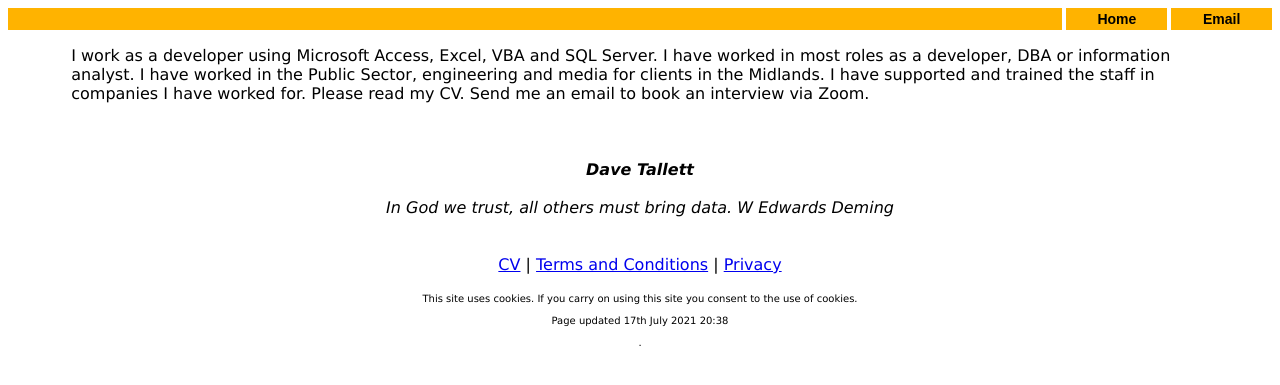
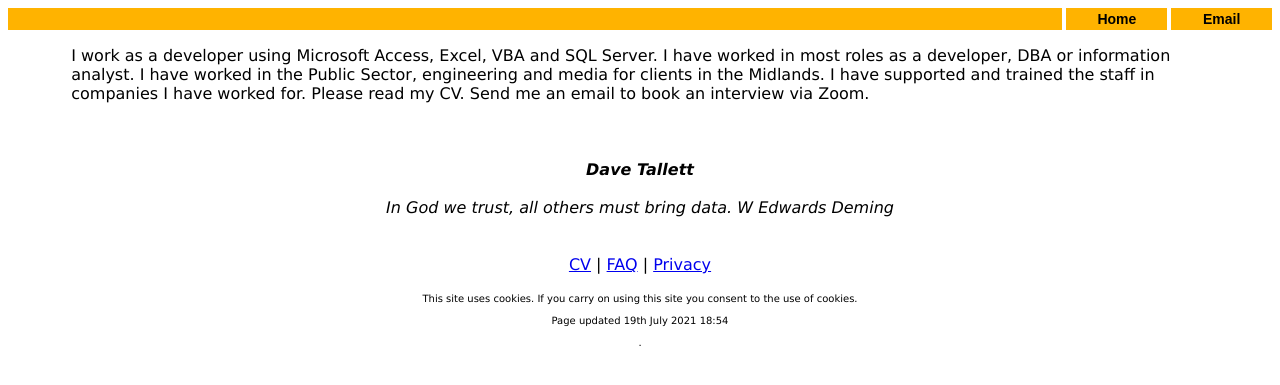
Before and after one commit to DaveTallett26/davetallett26.github.io, a Jekyll site: the page indexa.html, which Jekyll copies as it is, in a window 1280 px wide. Shown: the top 385 px of the page. Built offline with Jekyll 4.4.1, drawn with Linux system fonts in a browser that asks for light colours.

Commit message:
update indexa

```diff
--- a/indexa.html
+++ b/indexa.html
@@ -68,7 +68,7 @@
 <br/>
 <center>
 <a href="cv.html">CV</a> |
-<a href="legal.html">Terms and Conditions</a> |
+<a href="faq.html">FAQ</a> |
 <a href="privacy.html">Privacy</a>
 <br/>
 <br/>
@@ -76,7 +76,7 @@
 This site uses cookies. If you carry on using this site you consent to the use of cookies.
 <br/>
 <br/>
-Page updated 17th July 2021 20:38
+Page updated 19th July 2021 18:54
 <br/>
 <br/>.
 </div>
```
